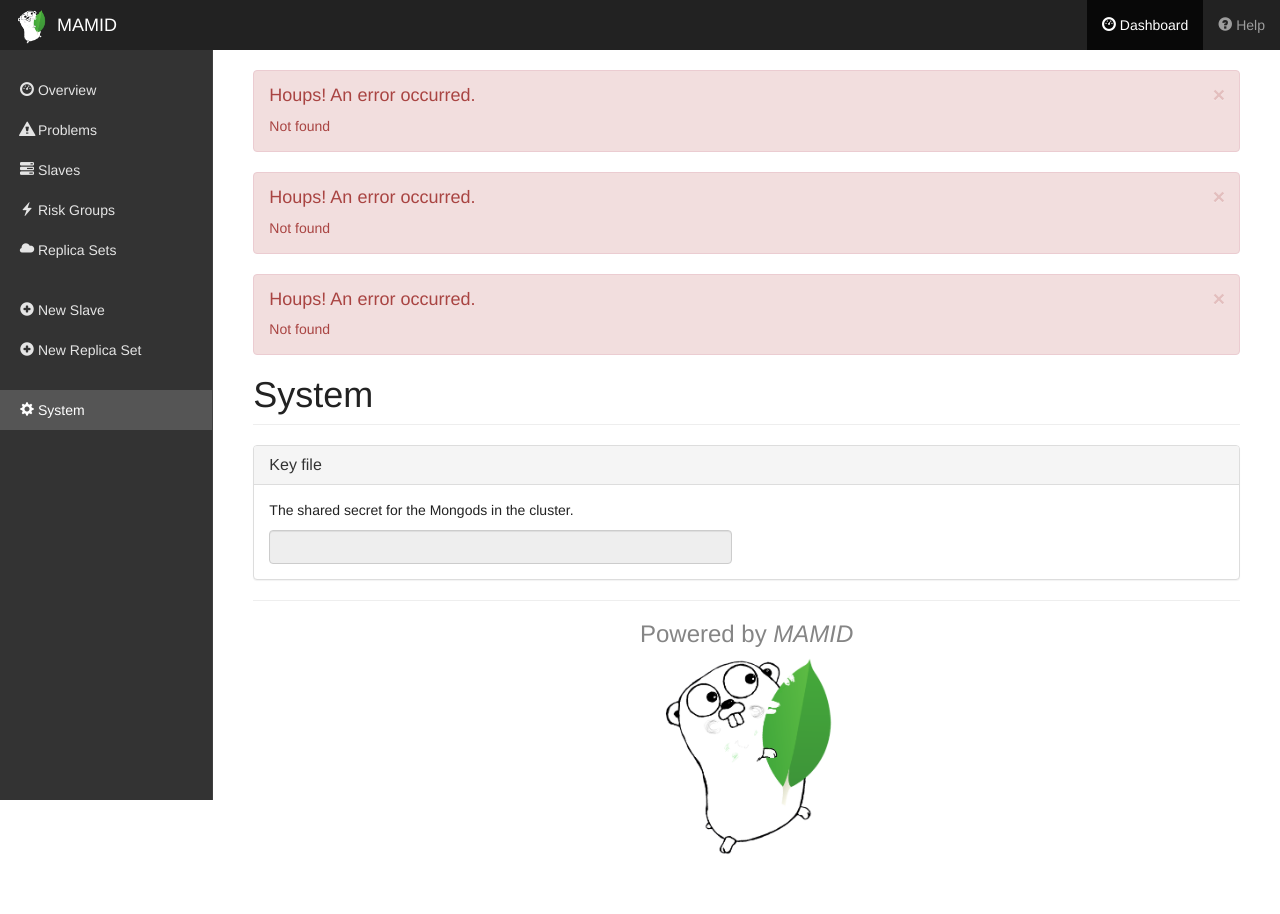
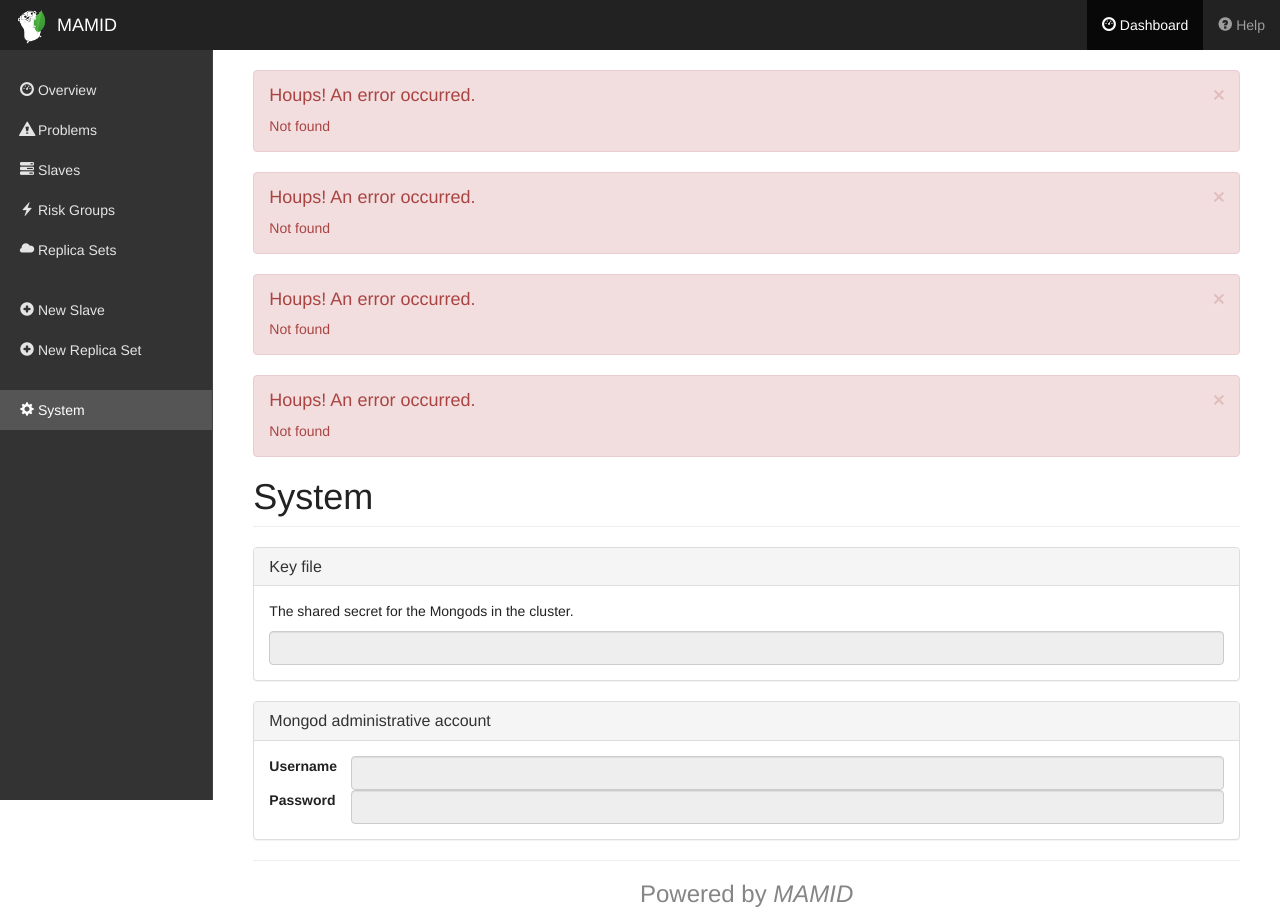
Before and after one commit to KIT-MAMID/mamid, a plain HTML site: page gui/index.html at #/system in a window 1280 px wide. Shown: the top 914 px of the page. Before the commit the page ends 877 px from the top, so only its background shows below. Drawn offline with Linux system fonts and the light colour scheme; no server answers.

Commit message:
ADD: gui: admin passowrd and username

```diff
--- a/gui/pages/system.html
+++ b/gui/pages/system.html
@@ -7,10 +7,31 @@
     <div class="panel-body">
         <p>The shared secret for the Mongods in the cluster.</p>
         <div class="row">
-            <div class="col-lg-6">
-                <form>
+            <div class="col-lg-12">
                     <input minlength="6" onClick="this.select();" maxlength="1024" ng-model="keyFile.content" required type="text" readonly style="width: 100%" class="form-control">
-                </form>
+            </div>
+        </div>
+    </div>
+</div>
+<div class="panel panel-default">
+    <div class="panel-heading">
+        <h3 class="panel-title">Mongod administrative account</h3>
+    </div>
+    <div class="panel-body">
+        <div class="row">
+            <div class="col-lg-1">
+                <label>Username</label>
+            </div>
+            <div class="col-lg-11">
+                    <input onClick="this.select();" ng-model="mgmtUser.username" required type="text" readonly style="width: 100%" class="form-control">
+            </div>
+        </div>
+        <div class="row">
+            <div class="col-lg-1">
+                <label>Password</label>
+            </div>
+            <div class="col-lg-11">
+                <input onClick="this.select();" ng-model="mgmtUser.password" required type="text" readonly style="width: 100%" class="form-control">
             </div>
         </div>
     </div>
--- a/gui/static/js/mamid.js
+++ b/gui/static/js/mamid.js
@@ -166,6 +166,10 @@
 
 mamidApp.factory('KeyFileService', function ($resource) {
     return $resource('/api/system/keyfile', {}, {});
+});
+
+mamidApp.factory('MgmtUserService', function ($resource) {
+    return $resource('/api/system/managementuser', {}, {});
 });
 
 mamidApp.factory('ReplicaSetService', function ($resource) {
@@ -556,7 +560,7 @@
         }
     });
 
-mamidApp.controller('systemController', function ($scope, $http, KeyFileService) {
+mamidApp.controller('systemController', function ($scope, $http, KeyFileService, MgmtUserService) {
     var c = 0;
     $scope.e = function () {
         console.log("c");
@@ -575,5 +579,6 @@
         c++;
     }
     $scope.keyFile = KeyFileService.get();
+    $scope.mgmtUser = MgmtUserService.get();
 
 });
```
